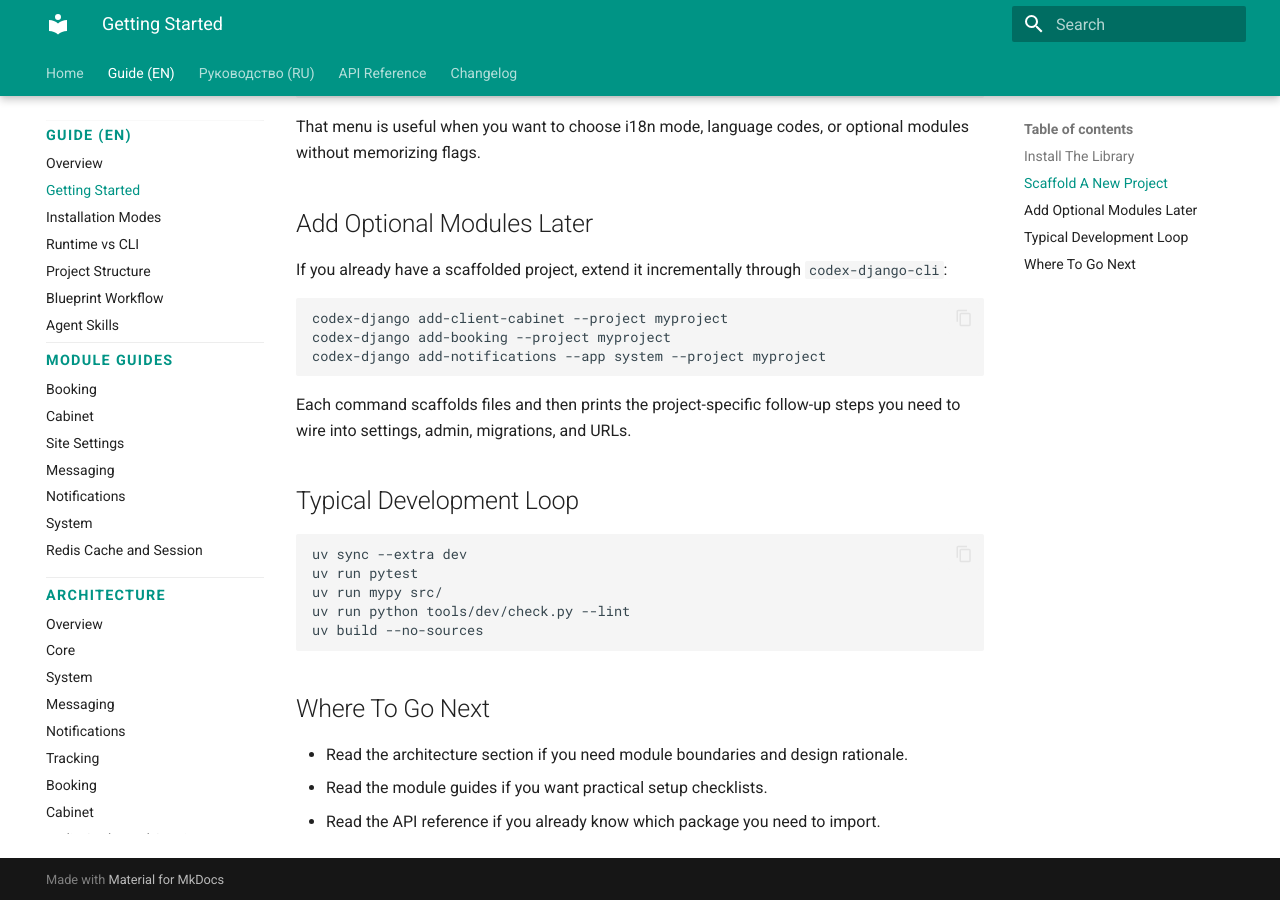
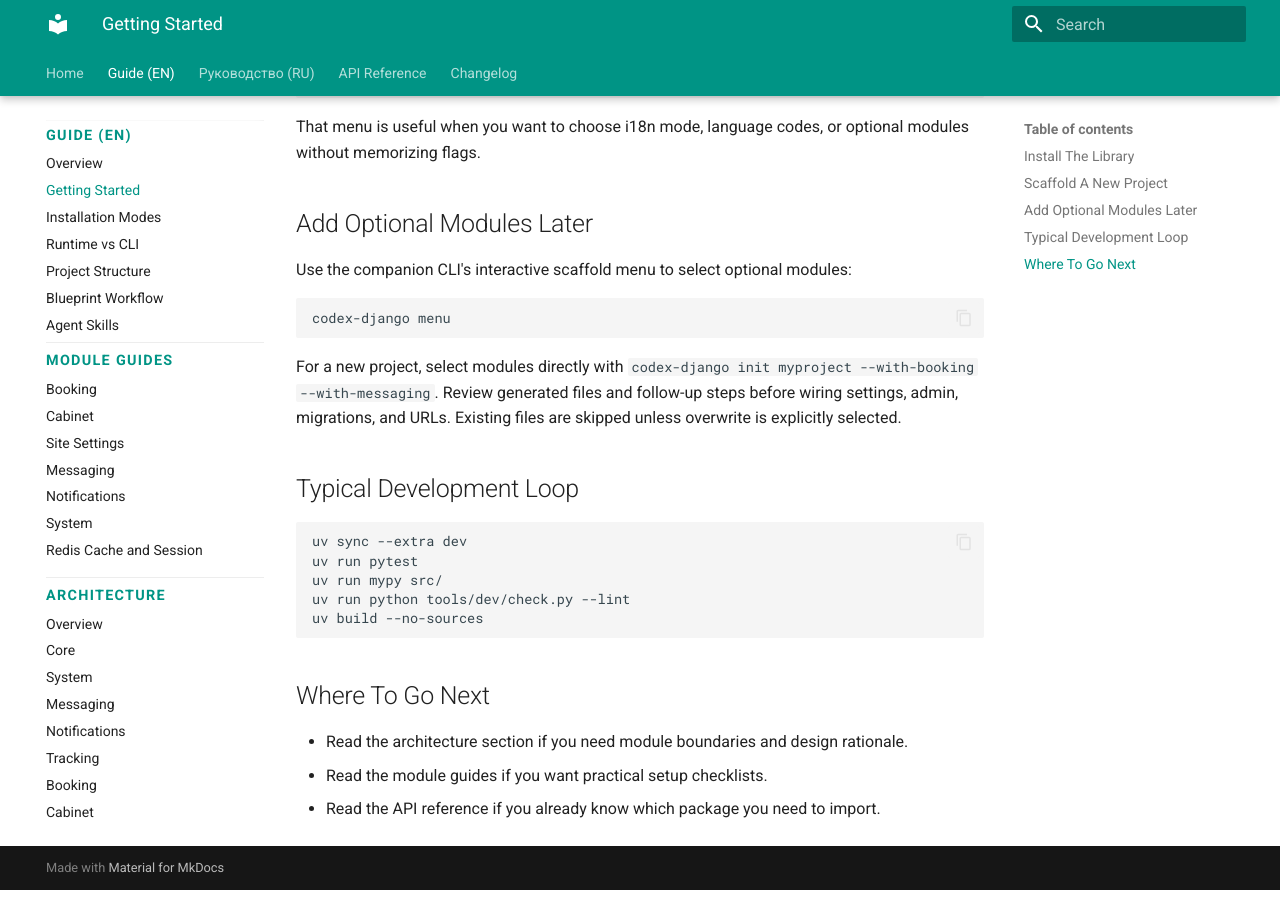
Before and after one commit to CodexDLC/codex-django, an MkDocs documentation site: the page built from docs/en/getting-started.md, in a window 1280 px wide and 900 px high, scrolled down 764 px. Built offline with MkDocs 1.6.1 and Material for MkDocs 9.7.7, drawn with Linux system fonts in a browser that asks for light colours; the version menu is left out.

````diff
--- a/docs/en/getting-started.md
+++ b/docs/en/getting-started.md
@@ -40,15 +40,13 @@ That menu is useful when you want to choose i18n mode, language codes, or option
 
 ## Add Optional Modules Later
 
-If you already have a scaffolded project, extend it incrementally through `codex-django-cli`:
+Use the companion CLI's interactive scaffold menu to select optional modules:
 
 ```bash
-codex-django add-client-cabinet --project myproject
-codex-django add-booking --project myproject
-codex-django add-notifications --app system --project myproject
+codex-django menu
 ```
 
-Each command scaffolds files and then prints the project-specific follow-up steps you need to wire into settings, admin, migrations, and URLs.
+For a new project, select modules directly with `codex-django init myproject --with-booking --with-messaging`. Review generated files and follow-up steps before wiring settings, admin, migrations, and URLs. Existing files are skipped unless overwrite is explicitly selected.
 
 ## Typical Development Loop
 
````
Also changed, not shown: CHANGELOG.md (+3 -1 lines), README.md (+1 -1 lines), docs/en/guides/blueprints-and-scaffolding.md (+1 -1 lines), docs/en/guides/installation-modes.md (+3 -5 lines), docs/ru/getting-started.md (+3 -5 lines), docs/ru/guides/blueprints-and-scaffolding.md (+1 -1 lines), docs/ru/guides/installation-modes.md (+3 -5 lines), pyproject.toml (+4 -4 lines), src/codex_django/agent_skills/resources/references/cabinet-resources.md (+13 -9 lines), src/codex_django/agent_skills/resources/references/cabinet-shell.md (+1 -0 lines), src/codex_django/agent_skills/resources/references/dashboard-reports.md (+1 -0 lines), 2 other files.
